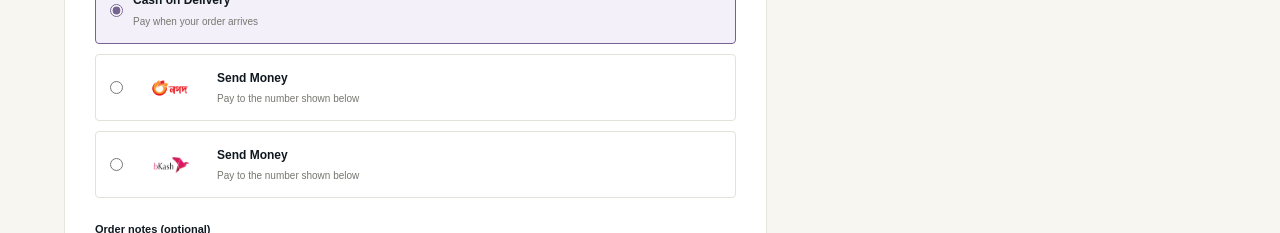
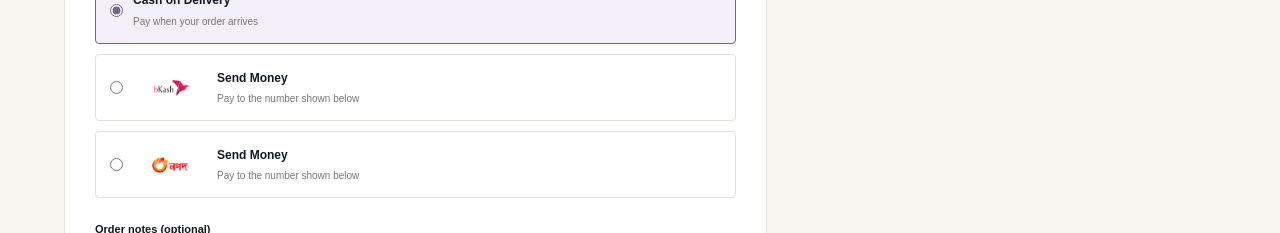
Before and after one commit to tarekhossain0043-dot/newkiase, a Next.js app: page /checkout in a window 1280 px wide. Shown: the part 845-1078 px from the top of the page. Built offline with nearby package versions, Linux system fonts and the light colour scheme; no server answers; the database is empty.

Commit message:
Correct swapped bKash and Nagad logo asset mapping

```diff
--- a/app/checkout/page.tsx
+++ b/app/checkout/page.tsx
@@ -8,7 +8,7 @@ const PAYMENT_DETAILS = {
   bKash: { number: "+8801747295464", type: "Send Money", color: "#d91d70" },
   Nagad: { number: "+8801747295464", type: "Send Money", color: "#f07822" },
 } as const;
-const PAYMENT_LOGOS = { bKash: "/bkash-logo.png", Nagad: "/nagad-logo.png" } as const;
+const PAYMENT_LOGOS = { bKash: "/nagad-logo.png", Nagad: "/bkash-logo.png" } as const;
 
 export default function CheckoutPage(){
  const [ids,setIds]=useState<(string|number)[]>([]);const [products,setProducts]=useState<Product[]>([]);const [selections,setSelections]=useState<Record<string,string>>({});
```
